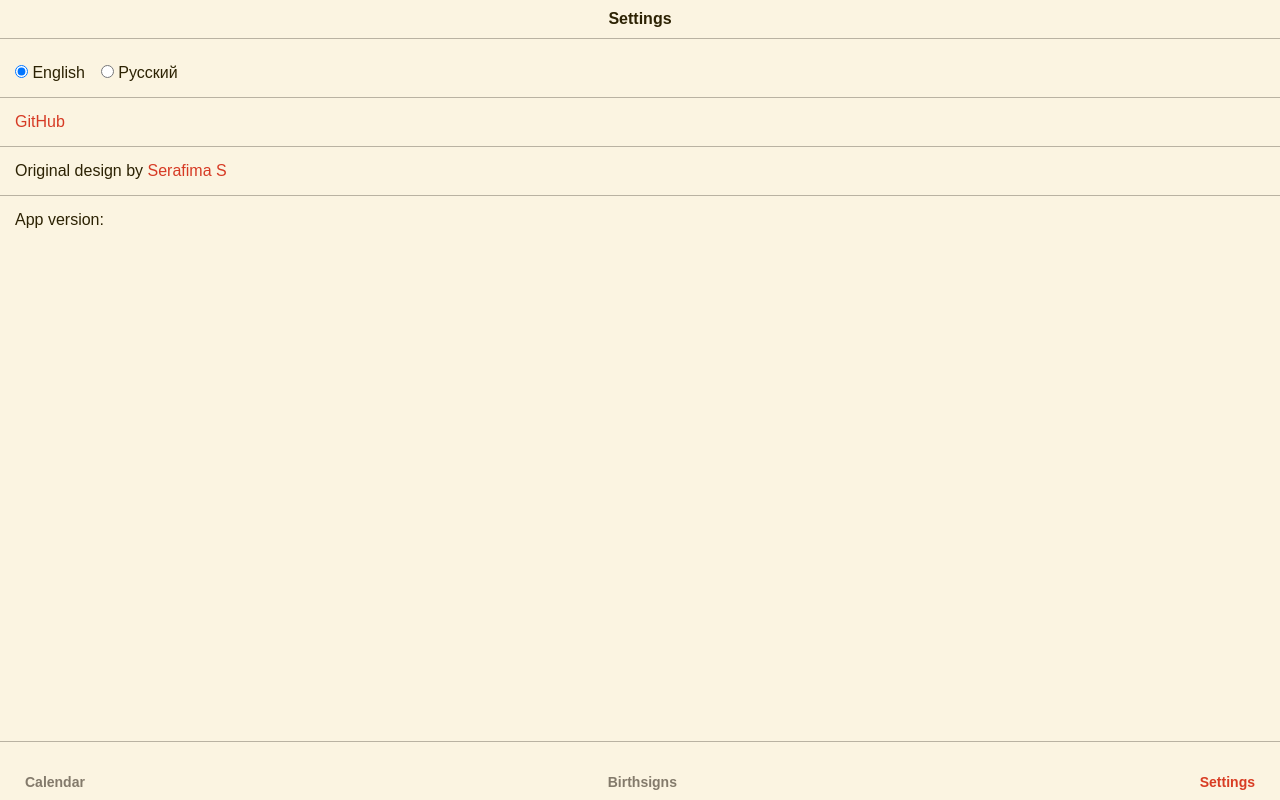
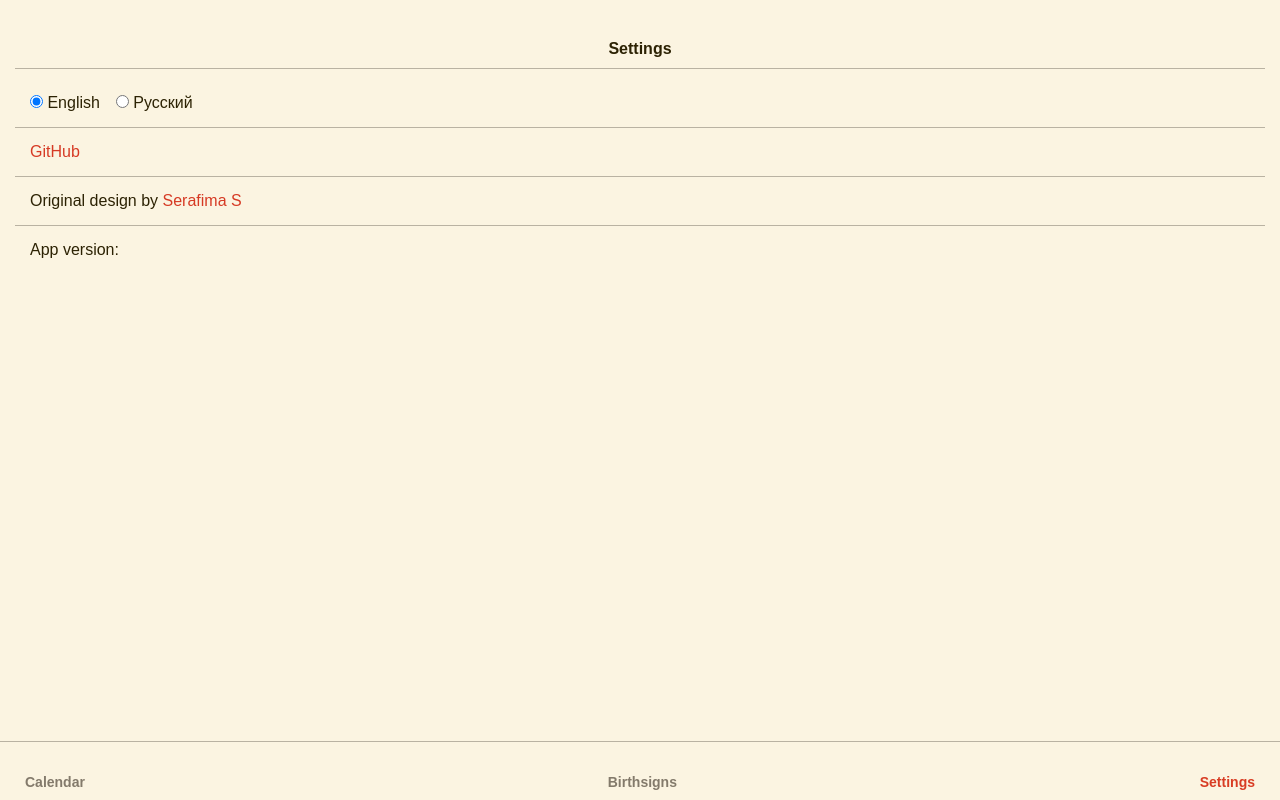
Before and after one commit to VChet/tamriel-calendar, a Vue app: page /settings in a window 1280 px wide. Built offline with nearby package versions, Linux system fonts and the light colour scheme; some icons are missing.

Commit message:
fix: cache all routes

```diff
--- a/src/App.vue
+++ b/src/App.vue
@@ -1,5 +1,9 @@
 <template>
-  <RouterView />
+  <RouterView v-slot="{ Component }" class="container">
+    <keep-alive>
+      <component :is="Component" />
+    </keep-alive>
+  </RouterView>
   <footer class="main-nav">
     <nav>
       <ul>
```
